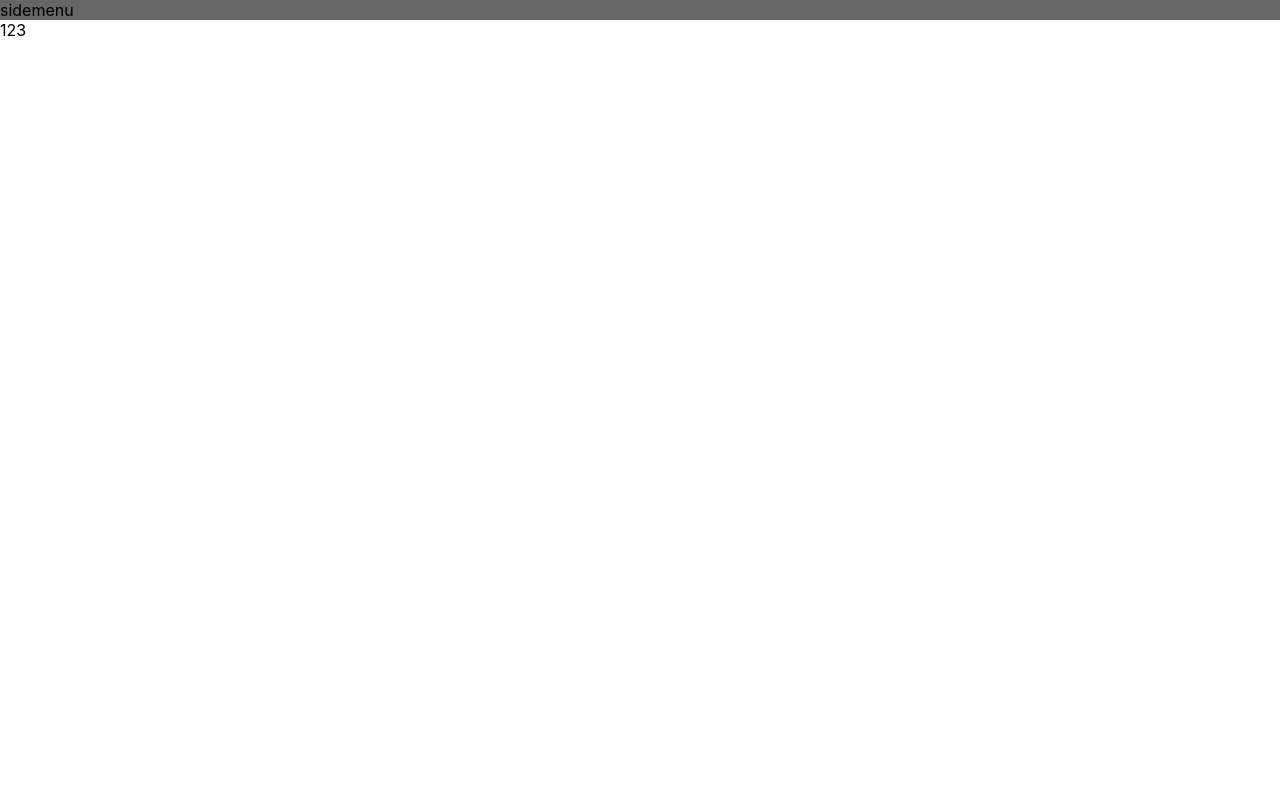
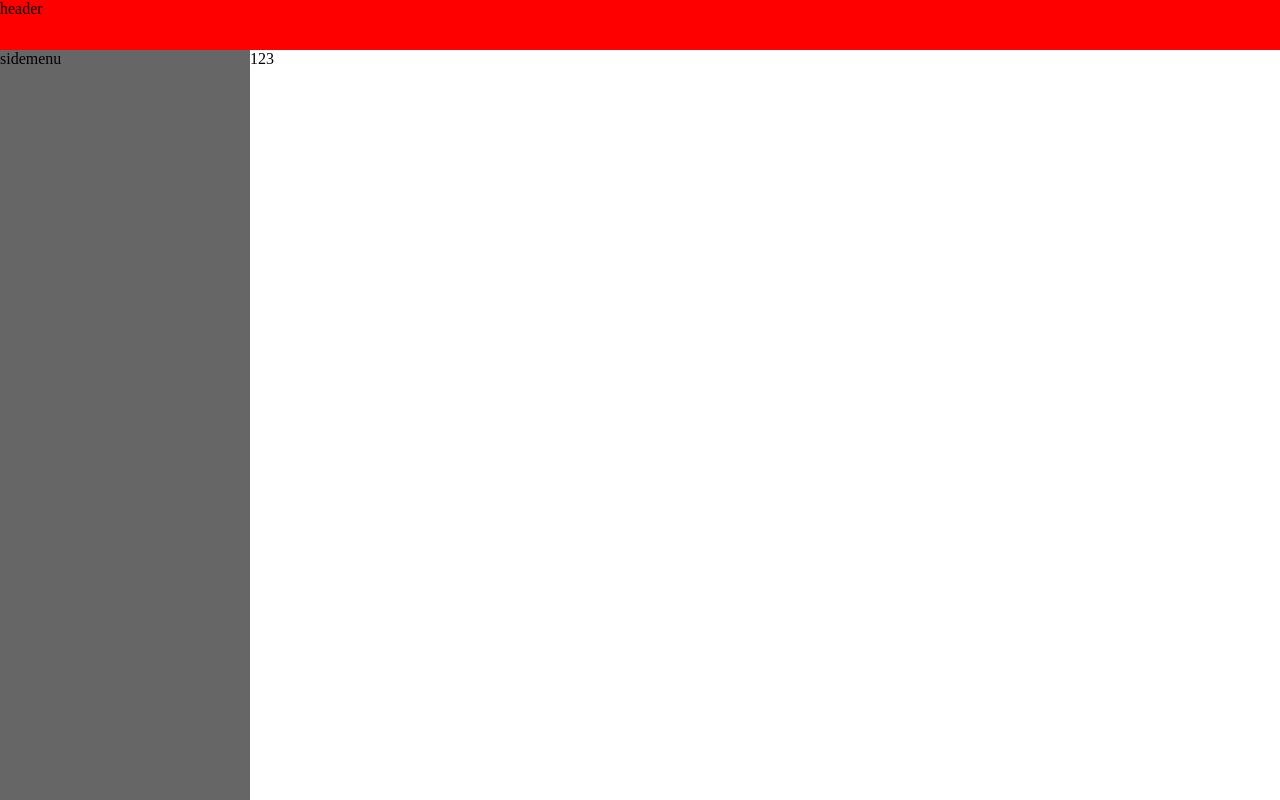
Before and after one commit to kangyongseok/poping-admin, a Next.js app: page / in a window 1280 px wide. Built offline with nearby package versions, Linux system fonts and the light colour scheme.

Commit message:
add: admin 페이지 구성중

```diff
--- /dev/null
+++ b/components/Header/Header.module.scss
@@ -0,0 +1,7 @@
+.header_wrap {
+    background: red;
+    position: absolute;
+    width: 100%;
+    height: 50px;
+    z-index: 10;
+}
--- /dev/null
+++ b/components/Header/index.js
@@ -0,0 +1,10 @@
+import React from 'react'
+import styles from './Header.module.scss'
+
+export default function Header() {
+    return (
+        <div className={styles.header_wrap}>
+            header
+        </div>
+    )
+}
--- a/components/SideMenu/SideMenu.module.scss
+++ b/components/SideMenu/SideMenu.module.scss
@@ -1,4 +1,10 @@
 
 .side_menu_wrap {
-    background: #666666
+    background: #666666;
+    position: absolute;
+    top: 0;
+    left: 0;
+    height: 100%;
+    width: 250px;
+    padding-top: 50px;
 }
--- a/pages/_app.js
+++ b/pages/_app.js
@@ -1,9 +1,11 @@
-import SideMenu from '../components/SideMenu';
+import SideMenu from '@/components/SideMenu';
+import Header from '@/components/Header'
 import '../styles/globals.css'
 
 function MyApp({ Component, pageProps }) {
   return (
     <>
+      <Header/>
       <SideMenu/>
       <Component {...pageProps} />
     </>
--- a/pages/index.js
+++ b/pages/index.js
@@ -1,8 +1,9 @@
+
 
 
 export default function Home() {
   return (
-    <div>
+    <div className="contents_wrap">
       123
     </div>
   )
--- a/styles/globals.css
+++ b/styles/globals.css
@@ -1,16 +1,20 @@
+* {
+  margin: 0;
+  padding: 0;
+  box-sizing: border-box;
+}
+
 html,
 body {
-  padding: 0;
-  margin: 0;
-  font-family: -apple-system, BlinkMacSystemFont, Segoe UI, Roboto, Oxygen,
-    Ubuntu, Cantarell, Fira Sans, Droid Sans, Helvetica Neue, sans-serif;
+  width: 100%;
+  height: 100%;
 }
 
-a {
-  color: inherit;
-  text-decoration: none;
+ul {
+  list-style: none;
 }
 
-* {
-  box-sizing: border-box;
+.contents_wrap {
+  padding-top: 50px;
+  padding-left: 250px;
 }
```
Also changed, not shown: jsconfig.json (added, +8 -0 lines).
